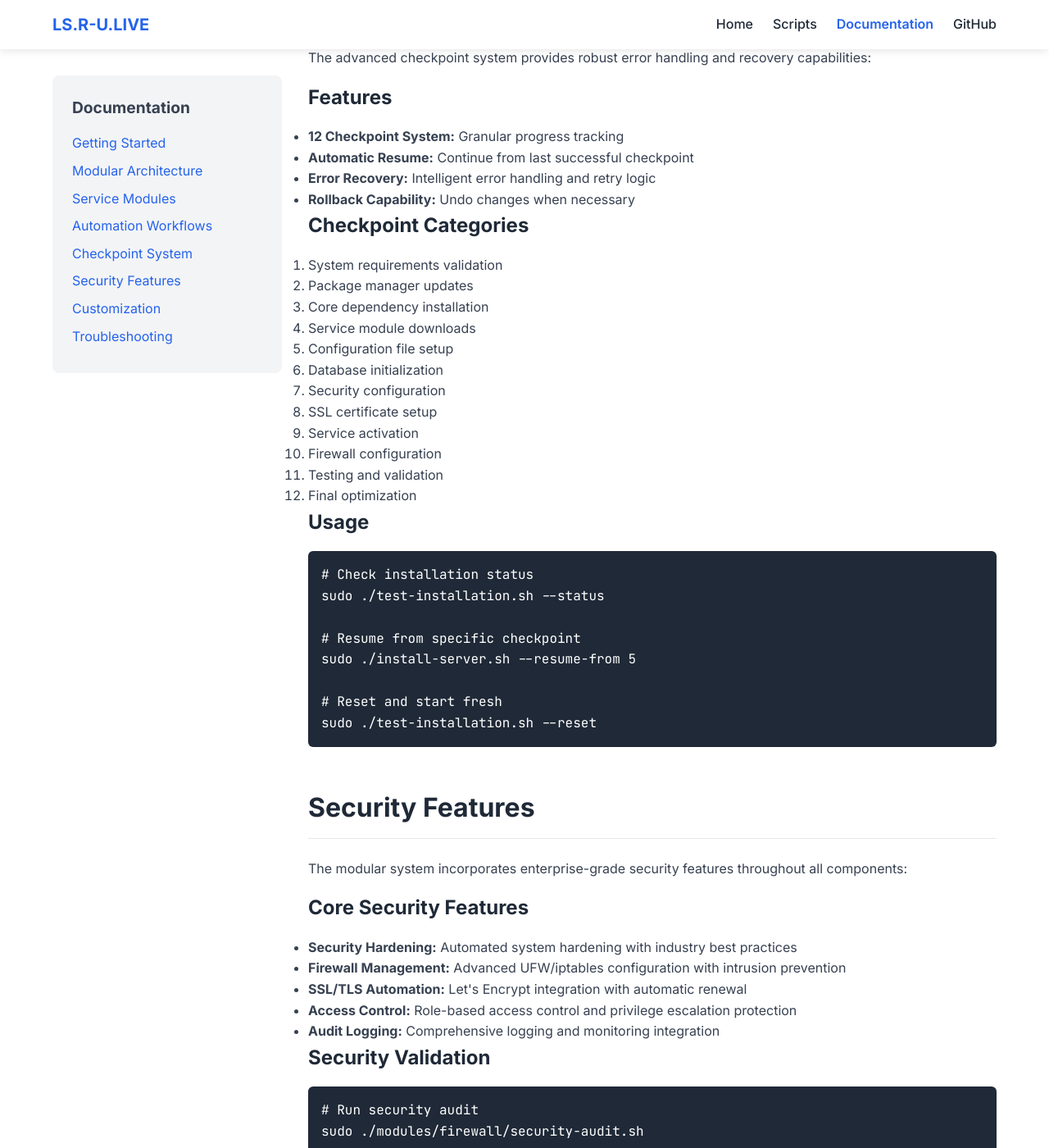
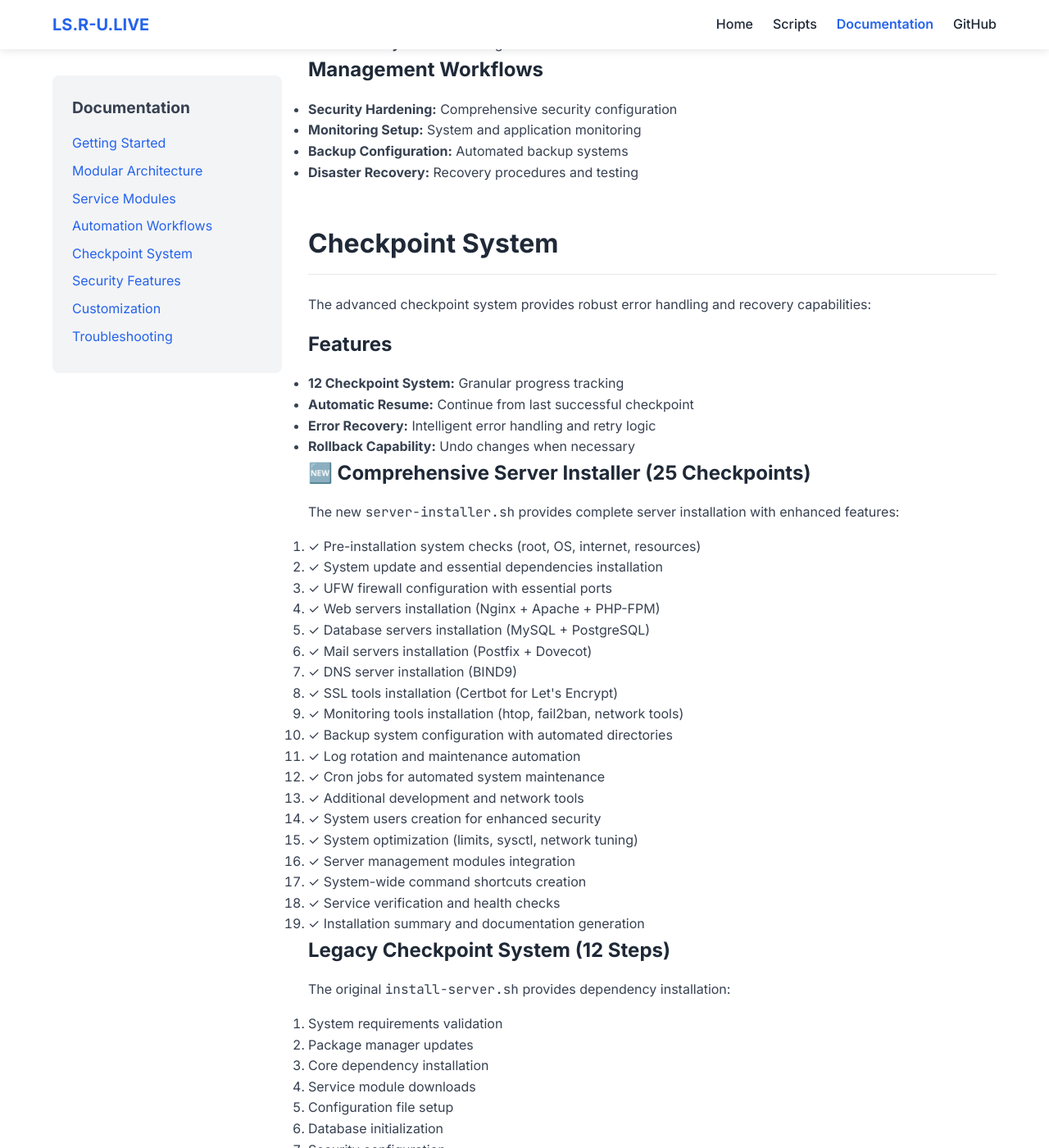
Before and after one commit to anshulyadav32/linux-server, a Jekyll site: the page website/docs/index.html, which Jekyll copies as it is, in a window 1280 px wide and 1400 px high, scrolled down 3248 px. Shown: the whole window at 82% size. Built offline with Jekyll 4.4.1, drawn with Linux system fonts in a browser that asks for light colours; a script that is not in the unit is left out; some of the changed text lies outside the part shown.

Commit message:
docs: Update README and website for new server-installer.sh
📚 DOCUMENTATION UPDATES:

README.md:
✅ Updated project overview to highlight 25-checkpoint installation system
✅ Enhanced key highlights section with advanced installation features
✅ Updated installation system section with comprehensive server installer
✅ Added detailed comparison between server-installer.sh and legacy installer
✅ Updated project structure to show new server-installer.sh as primary tool
✅ Enhanced installation commands with new comprehensive installer options

WEBSITE UPDATES:

website/index.html:
🚀 Added prominent NEW server installer section with 25-checkpoint system
✅ Updated quick installation section to highlight comprehensive installer
✅ Modified features section to showcase 25-checkpoint installation
✅ Enhanced installation commands with git clone and comprehensive setup

website/docs/index.html:
📖 Added comprehensive documentation for new server-installer.sh
✅ Updated core components section to list both installers
✅ Added detailed 25-checkpoint breakdown with progress indicators
✅ Enhanced installation options with recommended comprehensive installer
✅ Maintained legacy installer documentation for compatibility

KEY IMPROVEMENTS:
🎯 Clear distinction between comprehensive (25-step) and legacy (12-step) installers
📊 Detailed checkpoint breakdown showing complete server stack installation
🚀 Prominent positioning of new comprehensive installer as recommended option
📚 Enhanced documentation structure for better user guidance
💡 Visual indicators (✓, 🚀, NEW) for better content navigation

Both README and website now properly showcase the enterprise-grade
server-installer.sh while maintaining documentation for existing tools.

```diff
--- a/website/docs/index.html
+++ b/website/docs/index.html
@@ -61,11 +61,18 @@
                     </ul>
 
                     <h3>Quick Installation</h3>
-                    <p>Install the complete modular system with a single command:</p>
+                    <p>Choose your installation method:</p>
 
+                    <h4>🚀 NEW: Comprehensive Server Installer (Recommended)</h4>
+                    <pre><code>git clone https://github.com/anshulyadav32/linux-setup.git
+cd linux-setup
+sudo ./server-installer.sh</code></pre>
+                    <p><strong>Features:</strong> 25 comprehensive checkpoints, visual progress tracking, enterprise logging, complete server stack installation.</p>
+
+                    <h4>⚡ One-Line Quick Setup</h4>
                     <pre><code>curl -sSL <span class="domain-url">ls.r-u.live</span>/sh/s1.sh | sudo bash</code></pre>
 
-                    <p>This will download and install the complete system with all 8 service modules and 12 automation workflows.</p>
+                    <p>Both methods will install the complete system with all 8 service modules and 12 automation workflows.</p>
                 </section>
 
                 <section id="modular-architecture">
@@ -76,7 +83,8 @@
                     <ul>
                         <li><strong>common.sh</strong>: Shared library with utility functions</li>
                         <li><strong>interdependent.sh</strong>: Automation workflow orchestrator</li>
-                        <li><strong>install-server.sh</strong>: Comprehensive dependency installer</li>
+                        <li><strong>server-installer.sh</strong>: 🚀 NEW: Comprehensive server installer with 25 checkpoints</li>
+                        <li><strong>install-server.sh</strong>: Legacy dependency installer with 12 checkpoints</li>
                         <li><strong>test-installation.sh</strong>: System testing and validation tool</li>
                     </ul>
 
@@ -179,7 +187,32 @@
                         <li><strong>Rollback Capability:</strong> Undo changes when necessary</li>
                     </ul>
 
-                    <h3>Checkpoint Categories</h3>
+                    <h3>🆕 Comprehensive Server Installer (25 Checkpoints)</h3>
+                    <p>The new <code>server-installer.sh</code> provides complete server installation with enhanced features:</p>
+                    <ol>
+                        <li>✓ Pre-installation system checks (root, OS, internet, resources)</li>
+                        <li>✓ System update and essential dependencies installation</li>
+                        <li>✓ UFW firewall configuration with essential ports</li>
+                        <li>✓ Web servers installation (Nginx + Apache + PHP-FPM)</li>
+                        <li>✓ Database servers installation (MySQL + PostgreSQL)</li>
+                        <li>✓ Mail servers installation (Postfix + Dovecot)</li>
+                        <li>✓ DNS server installation (BIND9)</li>
+                        <li>✓ SSL tools installation (Certbot for Let's Encrypt)</li>
+                        <li>✓ Monitoring tools installation (htop, fail2ban, network tools)</li>
+                        <li>✓ Backup system configuration with automated directories</li>
+                        <li>✓ Log rotation and maintenance automation</li>
+                        <li>✓ Cron jobs for automated system maintenance</li>
+                        <li>✓ Additional development and network tools</li>
+                        <li>✓ System users creation for enhanced security</li>
+                        <li>✓ System optimization (limits, sysctl, network tuning)</li>
+                        <li>✓ Server management modules integration</li>
+                        <li>✓ System-wide command shortcuts creation</li>
+                        <li>✓ Service verification and health checks</li>
+                        <li>✓ Installation summary and documentation generation</li>
+                    </ol>
+
+                    <h3>Legacy Checkpoint System (12 Steps)</h3>
+                    <p>The original <code>install-server.sh</code> provides dependency installation:</p>
                     <ol>
                         <li>System requirements validation</li>
                         <li>Package manager updates</li>
```
Also changed, not shown: website/index.html (+11 -3 lines), README.md.
